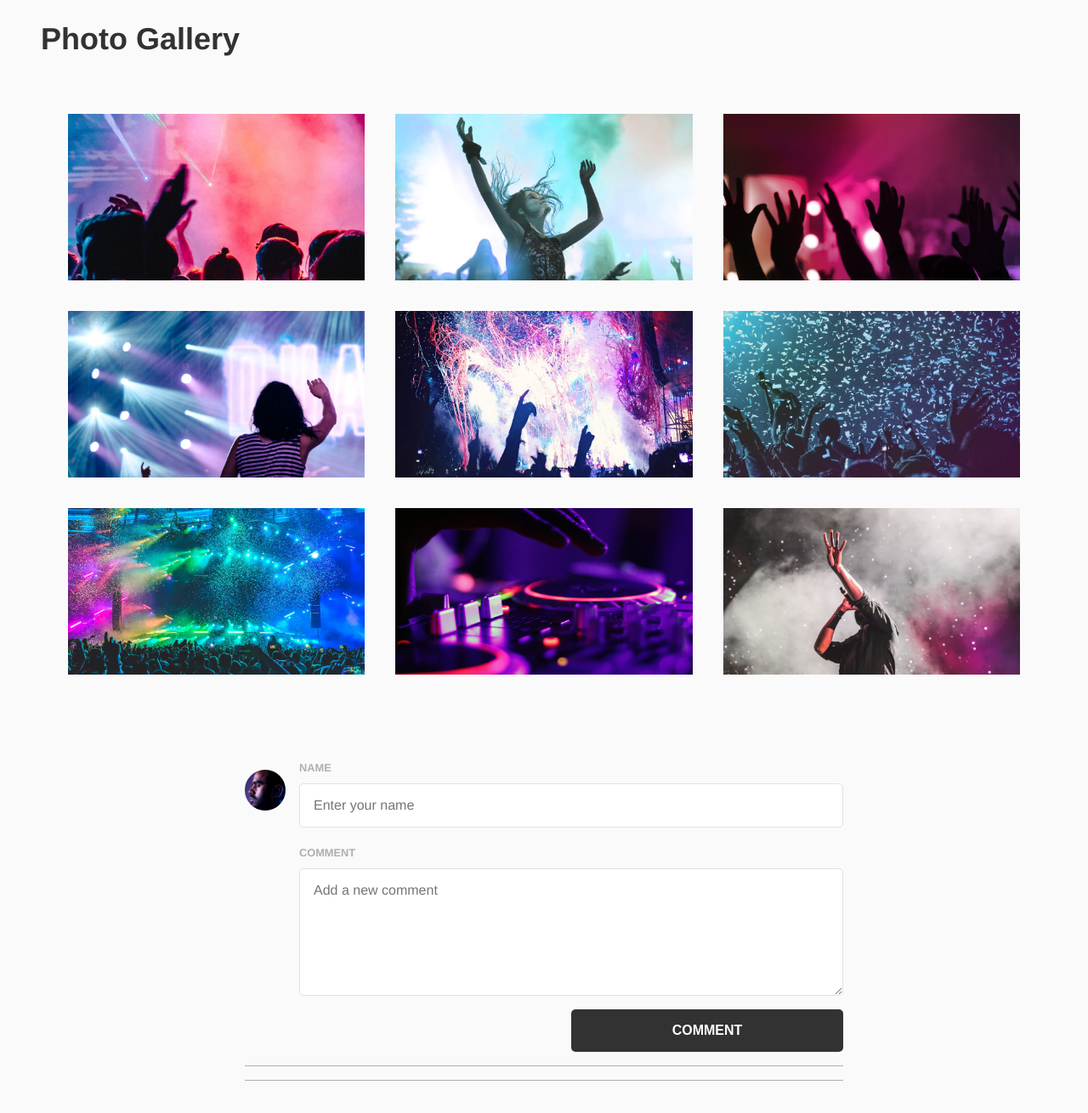
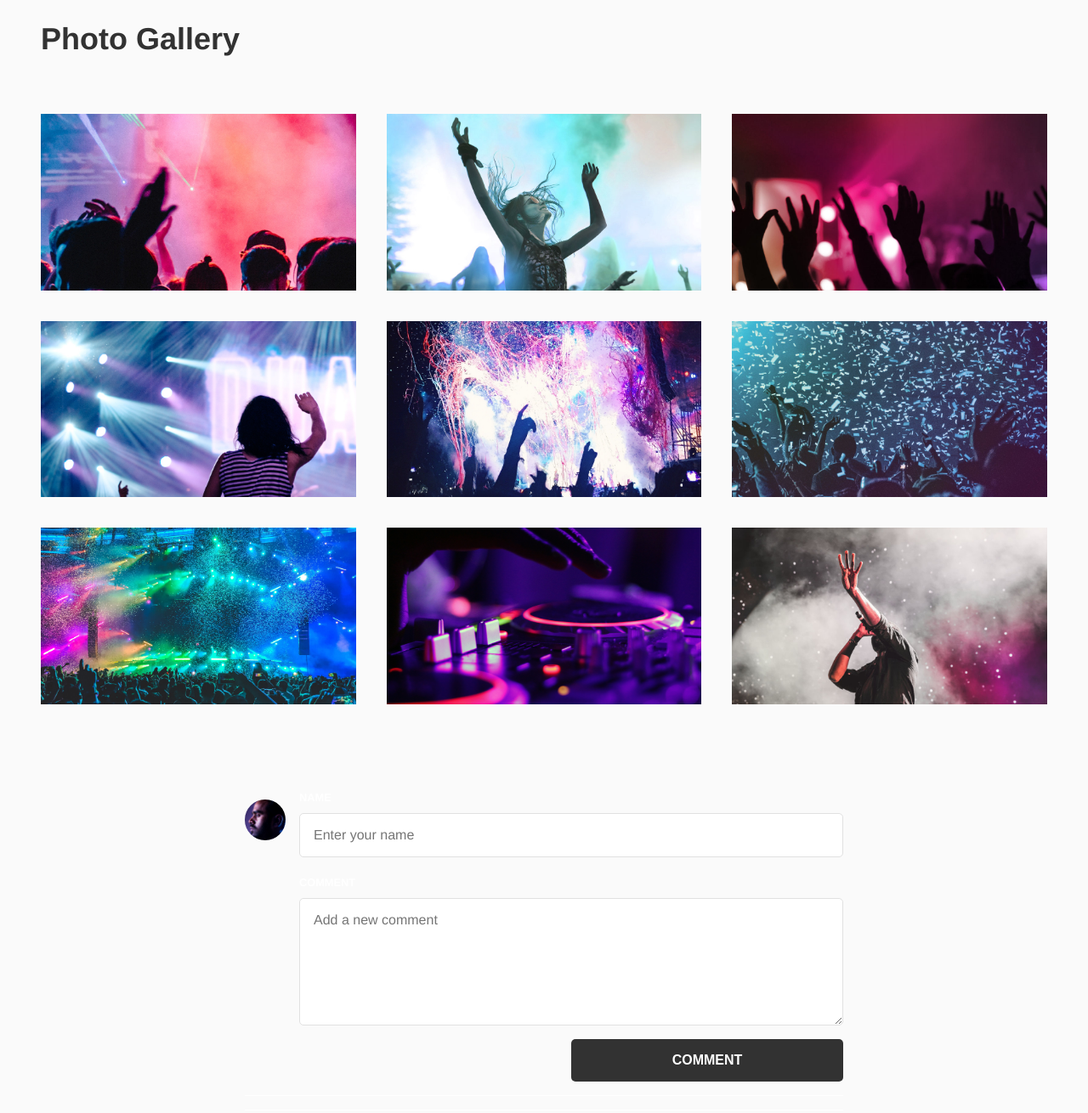
Before and after one commit to therealboyi/marvin-boyi-bandsite, a plain HTML site: page index.html in a window 1280 px wide. Shown: the part 1980-3290 px from the top of the page at 85% size. Drawn offline with nearby package versions, Linux system fonts and the light colour scheme; no server answers.

Commit message:
Added flex to fix gallery photos

```diff
--- a/index.html
+++ b/index.html
@@ -1,20 +1,22 @@
 <!DOCTYPE html>
 <html lang="en">
   <head>
-    <meta charset="UTF-8">
-    <meta name="viewport" content="width=device-width, initial-scale=1.0">
+    <meta charset="UTF-8" />
+    <meta name="viewport" content="width=device-width, initial-scale=1.0" />
     <title>The Bees Knees - Biography</title>
-    <link rel="stylesheet" href="./styles/bio.css">
+    <link rel="stylesheet" href="./styles/bio.css" />
   </head>
   <body>
     <header class="header">
       <nav class="nav">
         <a href="./index.html" class="nav__logo">
-                <img src="./assets/logos/Logo-bandsite.svg" alt="Bandsite Logo">
+          <img src="./assets/logos/Logo-bandsite.svg" alt="Bandsite Logo" />
         </a>
         <ul class="nav__list">
           <li class="nav__item">
-                    <a href="./index.html" class="nav__link nav__link--active">Biography</a>
+            <a href="./index.html" class="nav__link nav__link--active"
+              >Biography</a
+            >
           </li>
           <li class="nav__item">
             <a href="./pages/shows.html" class="nav__link">Shows</a>
@@ -24,7 +26,7 @@
     </header>
     <main class="mobile-margin-container">
       <section class="hero">
-            <img src="./assets/images/hero-bio.jpg" alt="The Bees Knees">
+        <img src="./assets/images/hero-bio.jpg" alt="The Bees Knees" />
         <div class="hero__overlay">
           <h1 class="hero__title page-header">The Bees Knees</h1>
         </div>
@@ -32,22 +34,45 @@
       <section class="biography">
         <h2 class="section__title section-header">About the Musicians</h2>
         <div class="band__info grid-container">
-                <img src="./assets/images/band.jpg" alt="The Bees Knees Band Photo" class="band__photo">
+          <img
+            src="./assets/images/band.jpg"
+            alt="The Bees Knees Band Photo"
+            class="band__photo"
+          />
           <p class="quote bold-quote">
-                    “We push each other to be the best. It’s not uncommon for one of us to say ‘this needs to be better, back to the drawing board’”
+            “We push each other to be the best. It’s not uncommon for one of us
+            to say ‘this needs to be better, back to the drawing board’”
           </p>
-                <p class="quote bold-quote small-text">- Lead vocalist of The Bees Knees</p>
+          <p class="quote bold-quote small-text">
+            - Lead vocalist of The Bees Knees
+          </p>
           <h3 class="subheader">The Bees Knees</h3>
           <div class="text-container">
             <div class="bio-wrapper">
               <div class="column">
                 <p class="body-copy specific-text">
-                                The Bees Knees is a pop rock band originating from San Francisco, California. The band consists a dynamic lineup featuring two lead vocalists, two guitarists, a bassist, a keyboardist and a drummer. The band achieved its first commercial success as an unsigned act, drawing attention from their future manager. Having extensive experience working with both new and seasoned acts, the manager was confident the band could succeed even further with more support, pushing The Bees Knees to sign with a well known record label.
+                  The Bees Knees is a pop rock band originating from San
+                  Francisco, California. The band consists a dynamic lineup
+                  featuring two lead vocalists, two guitarists, a bassist, a
+                  keyboardist and a drummer. The band achieved its first
+                  commercial success as an unsigned act, drawing attention from
+                  their future manager. Having extensive experience working with
+                  both new and seasoned acts, the manager was confident the band
+                  could succeed even further with more support, pushing The Bees
+                  Knees to sign with a well known record label.
                 </p>
               </div>
               <div class="column">
                 <p class="body-copy specific-text">
-                                From there, the band has soared, gaining international recognition and ranking in the top 10 on the Poster Charts. New fans immediately fell in love with the band’s original and organic attitude, solidifying their place as one of the hottest and fastest up and coming acts of this century. Fans affectionately refer to themselves as “The Hive” and are drawn to their candid and authentic performances on stage. The Bees Knees are currently recording their second studio album, looking to be released in early 2024.
+                  From there, the band has soared, gaining international
+                  recognition and ranking in the top 10 on the Poster Charts.
+                  New fans immediately fell in love with the band’s original and
+                  organic attitude, solidifying their place as one of the
+                  hottest and fastest up and coming acts of this century. Fans
+                  affectionately refer to themselves as “The Hive” and are drawn
+                  to their candid and authentic performances on stage. The Bees
+                  Knees are currently recording their second studio album,
+                  looking to be released in early 2024.
                 </p>
               </div>
             </div>
@@ -56,28 +81,95 @@
       </section>
       <section class="gallery">
         <h2 class="section__title section-header">Photo Gallery</h2>
-            <div class="gallery__images grid-container">
-                <img src="./assets/images/Photo-gallery-1.jpg" alt="Gallery Image 1">
-                <img src="./assets/images/Photo-gallery-2.jpg" alt="Gallery Image 2">
-                <img src="./assets/images/Photo-gallery-3.jpg" alt="Gallery Image 3">
-                <img src="./assets/images/Photo-gallery-4.jpg" alt="Gallery Image 4">
-                <img src="./assets/images/Photo-gallery-5.jpg" alt="Gallery Image 5">
-                <img src="./assets/images/Photo-gallery-9.jpg" alt="Gallery Image 6">
-                <img src="./assets/images/Photo-gallery-7.jpg" alt="Gallery Image 7">
-                <img src="./assets/images/Photo-gallery-8.jpg" alt="Gallery Image 8">
-                <img src="./assets/images/Photo-gallery-6.jpg" alt="Gallery Image 9">
+        <div class="gallery__container">
+          <div class="gallery__item">
+            <img
+              src="./assets/images/Photo-gallery-1.jpg"
+              alt="Gallery Image 1"
+            />
+          </div>
+          <div class="gallery__item">
+            <img
+              src="./assets/images/Photo-gallery-2.jpg"
+              alt="Gallery Image 2"
+            />
+          </div>
+          <div class="gallery__item">
+            <img
+              src="./assets/images/Photo-gallery-3.jpg"
+              alt="Gallery Image 3"
+            />
+          </div>
+          <div class="gallery__item">
+            <img
+              src="./assets/images/Photo-gallery-4.jpg"
+              alt="Gallery Image 4"
+            />
+          </div>
+          <div class="gallery__item">
+            <img
+              src="./assets/images/Photo-gallery-5.jpg"
+              alt="Gallery Image 5"
+            />
+          </div>
+          <div class="gallery__item">
+            <img
+              src="./assets/images/Photo-gallery-9.jpg"
+              alt="Gallery Image 6"
+            />
+          </div>
+          <div class="gallery__item">
+            <img
+              src="./assets/images/Photo-gallery-7.jpg"
+              alt="Gallery Image 7"
+            />
+          </div>
+          <div class="gallery__item">
+            <img
+              src="./assets/images/Photo-gallery-8.jpg"
+              alt="Gallery Image 8"
+            />
+          </div>
+          <div class="gallery__item">
+            <img
+              src="./assets/images/Photo-gallery-6.jpg"
+              alt="Gallery Image 9"
+            />
+          </div>
         </div>
       </section>
+
       <section class="comments">
-            <h2 class="section__title comments__title-mobile section-header">Join the Conversation</h2>
+        <h2 class="section__title comments__title-mobile section-header">
+          Join the Conversation
+        </h2>
         <div class="comments__form-container">
-                <img src="./assets/images/Mohan-muruge.jpg" alt="User Avatar" class="comments__avatar">
+          <img
+            src="./assets/images/Mohan-muruge.jpg"
+            alt="User Avatar"
+            class="comments__avatar"
+          />
           <form class="comments__form" id="commentForm">
-                    <label for="name" class="comments__label labels-buttons">NAME</label>
-                    <input type="text" id="name" class="comments__input" placeholder="Enter your name">
-                    <label for="comment" class="comments__label labels-buttons">COMMENT</label>
-                    <textarea id="comment" class="comments__textarea" placeholder="Add a new comment"></textarea>
-                    <button type="submit" class="comments__button labels-buttons">COMMENT</button>
+            <label for="name" class="comments__label labels-buttons"
+              >NAME</label
+            >
+            <input
+              type="text"
+              id="name"
+              class="comments__input"
+              placeholder="Enter your name"
+            />
+            <label for="comment" class="comments__label labels-buttons"
+              >COMMENT</label
+            >
+            <textarea
+              id="comment"
+              class="comments__textarea"
+              placeholder="Add a new comment"
+            ></textarea>
+            <button type="submit" class="comments__button labels-buttons">
+              COMMENT
+            </button>
           </form>
         </div>
         <div id="commentsContainer" class="comments__list"></div>
@@ -87,9 +179,15 @@
       <div class="footer__contact footer__contact--top-left">
         <h2 class="footer__header">Get in Touch</h2>
         <div class="footer__icons">
-            <a href="#"><img src="./assets/icons/Icon-instagram.svg" alt="Instagram" /></a>
-            <a href="#"><img src="./assets/icons/Icon-facebook.svg" alt="Facebook" /></a>
-            <a href="#"><img src="./assets/icons/Icon-twitter.svg" alt="Twitter" /></a>
+          <a href="#"
+            ><img src="./assets/icons/Icon-instagram.svg" alt="Instagram"
+          /></a>
+          <a href="#"
+            ><img src="./assets/icons/Icon-facebook.svg" alt="Facebook"
+          /></a>
+          <a href="#"
+            ><img src="./assets/icons/Icon-twitter.svg" alt="Twitter"
+          /></a>
         </div>
       </div>
 
@@ -97,18 +195,24 @@
         <p class="footer__text">The Bees Knees Management</p>
         <p class="footer__text">503 Broadway Penthouse,</p>
         <p class="footer__text">New York, NY 10012, USA</p>
-          <a href="mailto:info@thebeesknees.com" class="footer__link">info@thebeesknees.com</a>
+        <a href="mailto:info@thebeesknees.com" class="footer__link"
+          >info@thebeesknees.com</a
+        >
       </div>
       <div class="footer__contact">
         <p class="footer__text">Limitless Artist Group</p>
         <p class="footer__text">Booking Agent for</p>
         <p class="footer__text">US / South America / Japan</p>
-          <a href="mailto:bookings@limitlessag.com" class="footer__link">bookings@limitlessag.com</a>
+        <a href="mailto:bookings@limitlessag.com" class="footer__link"
+          >bookings@limitlessag.com</a
+        >
       </div>
       <div class="footer__contact">
         <p class="footer__text">ARCH Entertainment</p>
         <p class="footer__text">Booking Agent for UK / EU / AU</p>
-          <a href="mailto:bookings@archentertainment.com" class="footer__link">bookings@archentertainment.com</a>
+        <a href="mailto:bookings@archentertainment.com" class="footer__link"
+          >bookings@archentertainment.com</a
+        >
       </div>
       <div class="footer__brand">
         <a href="#" class="footer__brand-link">
--- a/styles/bio.scss
+++ b/styles/bio.scss
@@ -6,7 +6,7 @@
 $primary-color: #323232; // BandSite-Black
 $white-color: #ffffff; // White
 $background-color: #fafafa; // Alabaster
-$secondary-color: #afafaf; // Silver
+$secondary-color: #ffffff; // Silver
 $gallery-background-color: #fafafa; // Gallery background color
 $placeholder-color: #e1e1e1; // Mercury
 $inactive-nav-color: #e1e1e1; // Inactive nav link color
@@ -418,25 +418,35 @@ body {
     }
   }
 
-  .gallery__images {
-    display: grid;
-    grid-template-columns: repeat(3, 1fr);
+  .gallery__container {
+    display: flex;
+    flex-wrap: wrap;
     gap: 2.25rem;
 
     @media (max-width: 767px) {
-      grid-template-columns: 1fr;
+      flex-direction: column;
       gap: 1rem;
     }
 
-    img {
-      width: 100%;
+    .gallery__item {
+      flex: 1 1 calc(33.333% - 2.25rem);
 
-      &:hover {
-        filter: grayscale(100%);
+      @media (max-width: 767px) {
+        flex: 1 1 100%;
+      }
+
+      img {
+        width: 100%;
+        display: block;
+
+        &:hover {
+          filter: grayscale(100%);
+        }
       }
     }
   }
 }
+
 
 // Footer
 .footer {
```
Also changed, not shown: styles/bio.css. Lines whose indentation alone changed are shown as unchanged.
